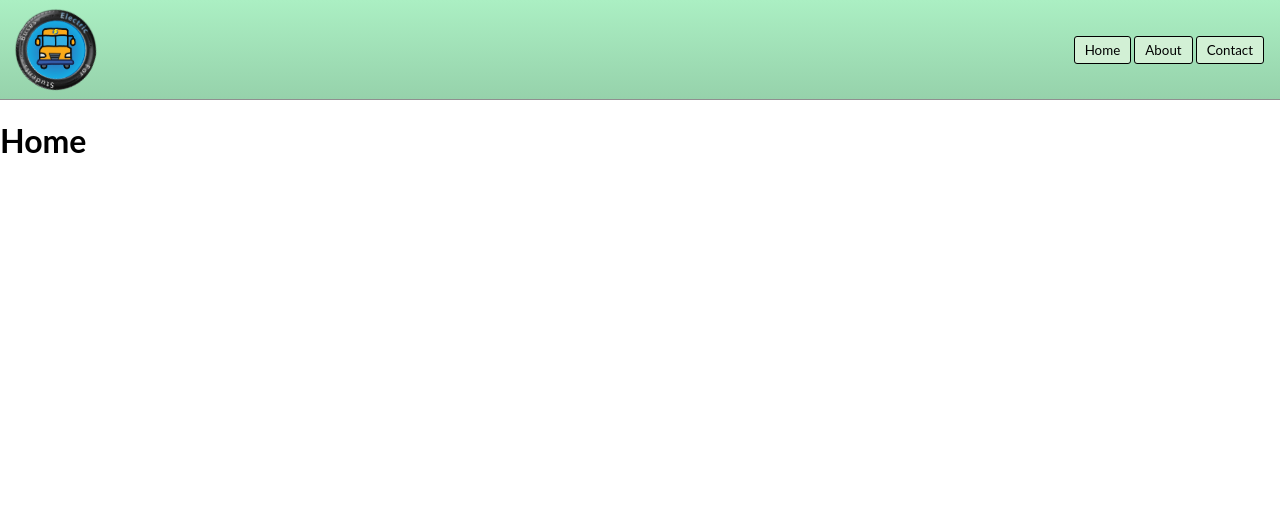
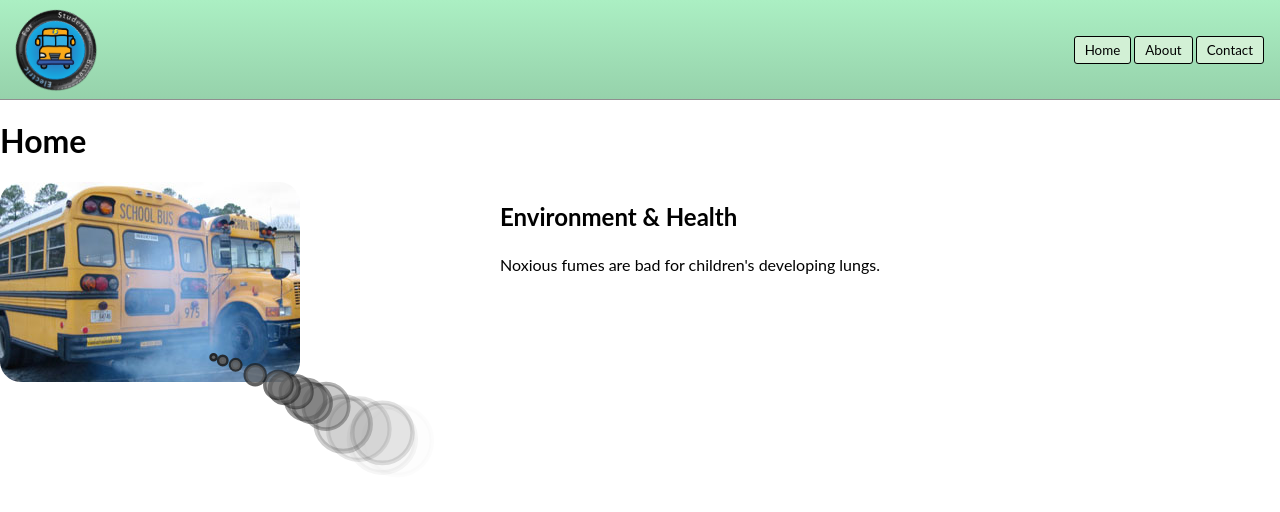
Before and after one commit to JoelGrayson/studentsforelectricbuses.org, a Next.js app: page / in a window 1280 px wide. Shown: the top 512 px of the page. Built offline with nearby package versions, Linux system fonts and the light colour scheme.

Commit message:
Idling school bus

```diff
--- /dev/null
+++ b/components/IdlingEngine.js
@@ -0,0 +1,86 @@
+import { useEffect, useRef } from 'react';
+
+export default function IdlingEngine() {
+    const fumesRef=useRef(null);
+    const imageRef=useRef(null);
+
+    useEffect(() => {
+        const canvas=fumesRef.current;
+        const c=canvas.getContext("2d"); //context
+        let tSinceCircle=new Date().getTime();
+
+        const startLoc=[206, 168];
+        const speed=[1.8, .9];
+        const freq=300; //ms to spawn circles
+
+        class FumeCircle {
+            constructor() {
+                this.x=startLoc[0];
+                this.y=startLoc[1];
+                this.r=0;
+                this.render();
+                this.opacity=1;
+            }
+            update() {
+                this.x+=speed[0]*(Math.random())*2;
+                this.y+=speed[1]*(Math.random())*2;
+                this.opacity-=0.01;
+                this.render();
+                this.r+=0.35;
+            }
+            render() {
+                c.beginPath();
+                c.arc(this.x, this.y, this.r, 0, Math.PI*2);
+                c.strokeStyle=`rgb(30, 30, 30, ${this.opacity})`;
+                c.stroke();
+                c.fillStyle=`rgb(100, 100, 100, ${this.opacity})`;
+                c.lineWidth=3+Math.random()*2;
+                c.fill();
+            }
+        }
+
+        const circs=[];
+
+        function animate() {
+            requestAnimationFrame(animate);
+            c.clearRect(0, 0, innerWidth, innerHeight); //clear the frame
+            // c.drawImage(imageRef.current, 10, 10); //idling bus image
+
+            let t=new Date().getTime();
+
+            if (t-tSinceCircle>(freq*Math.random()*2)) { //±200
+                console.log('new')
+                tSinceCircle=t;
+                circs.push(new FumeCircle());
+            }
+
+            for (let i=0; i<circs.length; i++) {
+                circs[i].update();
+            }
+        }
+        animate();
+    }, []);
+
+
+
+    return (<div style={{
+        position: 'relative'
+    }}>
+        {/* Diesel Bus */}
+        <img src="/images/idling.png" id="idling" alt="Idling" style={{
+            position: 'absolute',
+            top: 0,
+            left: 0,
+        }} ref={imageRef}/>
+        {/* Idling Canvas */}
+        <div style={{display: 'flex', position: 'absolute'}}>
+            <canvas id="fumes" width="500px" height="300px" ref={fumesRef}></canvas>
+            <div>
+                <h2>Environment &amp; Health</h2>
+                <p>
+                    Noxious fumes are bad for children&apos;s developing lungs.
+                </p>
+            </div>
+        </div>
+    </div>);
+}
--- a/pages/index.js
+++ b/pages/index.js
@@ -1,8 +1,10 @@
 import Header from '../components/Header.js';
+import IdlingEngine from '../components/IdlingEngine';
 
 export default function Home() {
     return (<>
         <Header/>
         <h1>Home</h1>
+        <IdlingEngine/>
     </>);
 }
```
Also changed, not shown: 1 other file (tests, documents, lock files or other folders).
